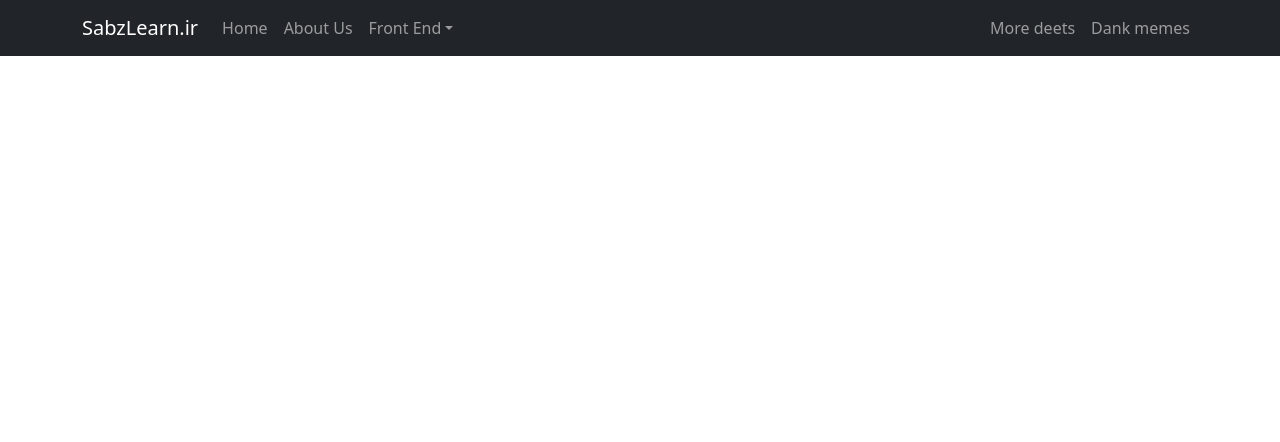
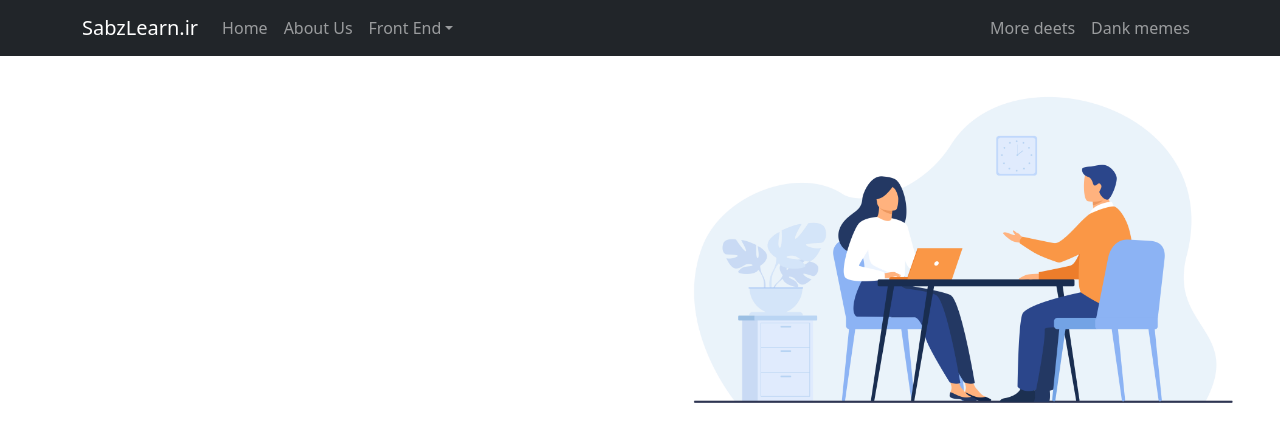
Before and after one commit to gholamreza-hasnzade/learning-reactjs, a React (Create React App) app: page / in a window 1280 px wide. Shown: the top 442 px of the page. Built offline with nearby package versions, Linux system fonts and the light colour scheme.

Commit message:
create right side imags

```diff
--- /dev/null
+++ b/src/practice-components/login/RightSide.js
@@ -0,0 +1,12 @@
+import React from "react";
+import Image from "react-bootstrap/Image";
+import bg from "./bg.png";
+const RightSide = () => {
+    return (
+        <div>
+            <Image src={bg} thumbnail style={{ border: "none" }} />
+        </div>
+    );
+};
+
+export default RightSide;
--- a/src/practice-components/login/login.js
+++ b/src/practice-components/login/login.js
@@ -1,6 +1,7 @@
 import React from "react";
 import { Container, Col, Row } from "react-bootstrap";
 import Menus from "./menu";
+import RightSide from "./RightSide";
 
 const Login = () => {
     return (
@@ -12,7 +13,7 @@ const Login = () => {
                 </Col>
 
                 <Col xs={12} md={6}>
-                    {/*   <RightSide /> */}
+                      <RightSide />
                 </Col>
             </Row>
         </Container>
```
Also changed, not shown: src/practice-components/login/bg.png (added).
